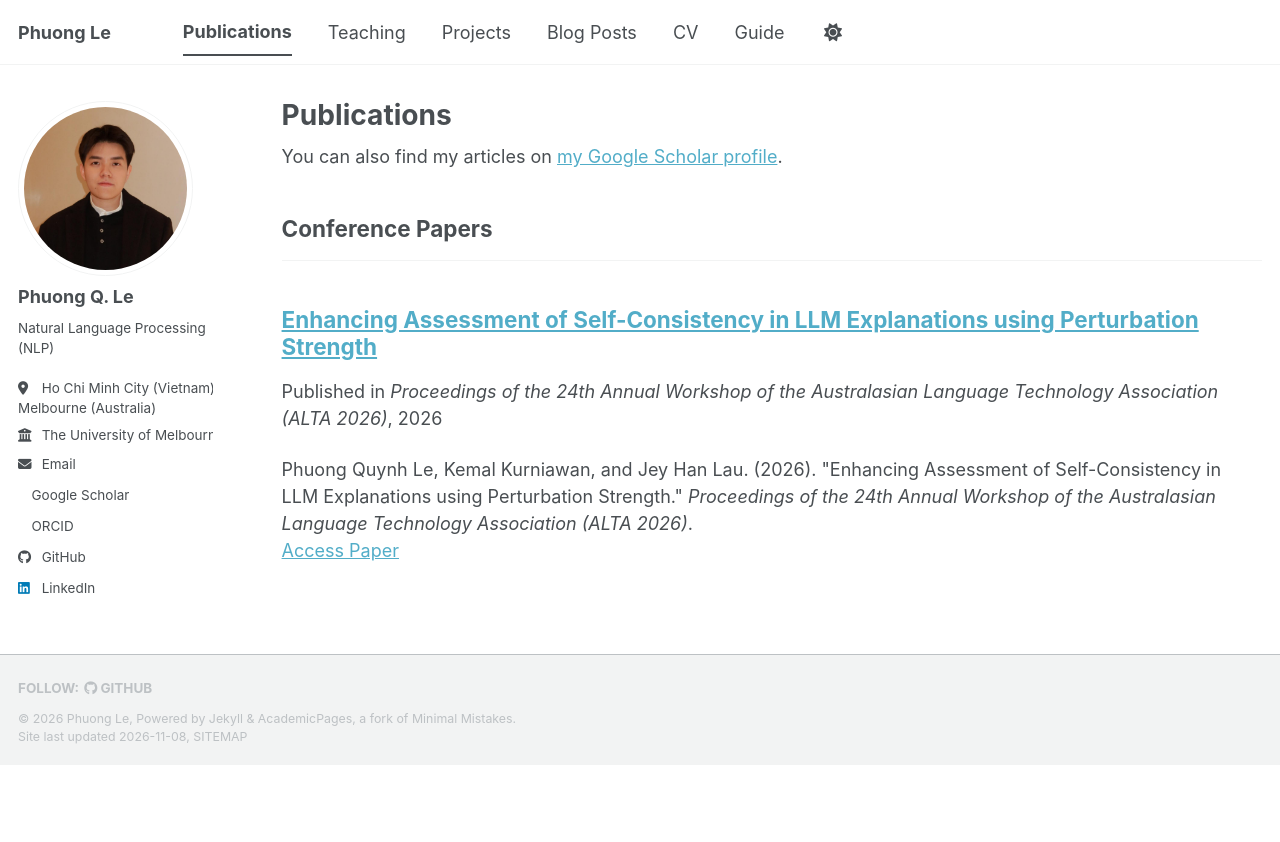
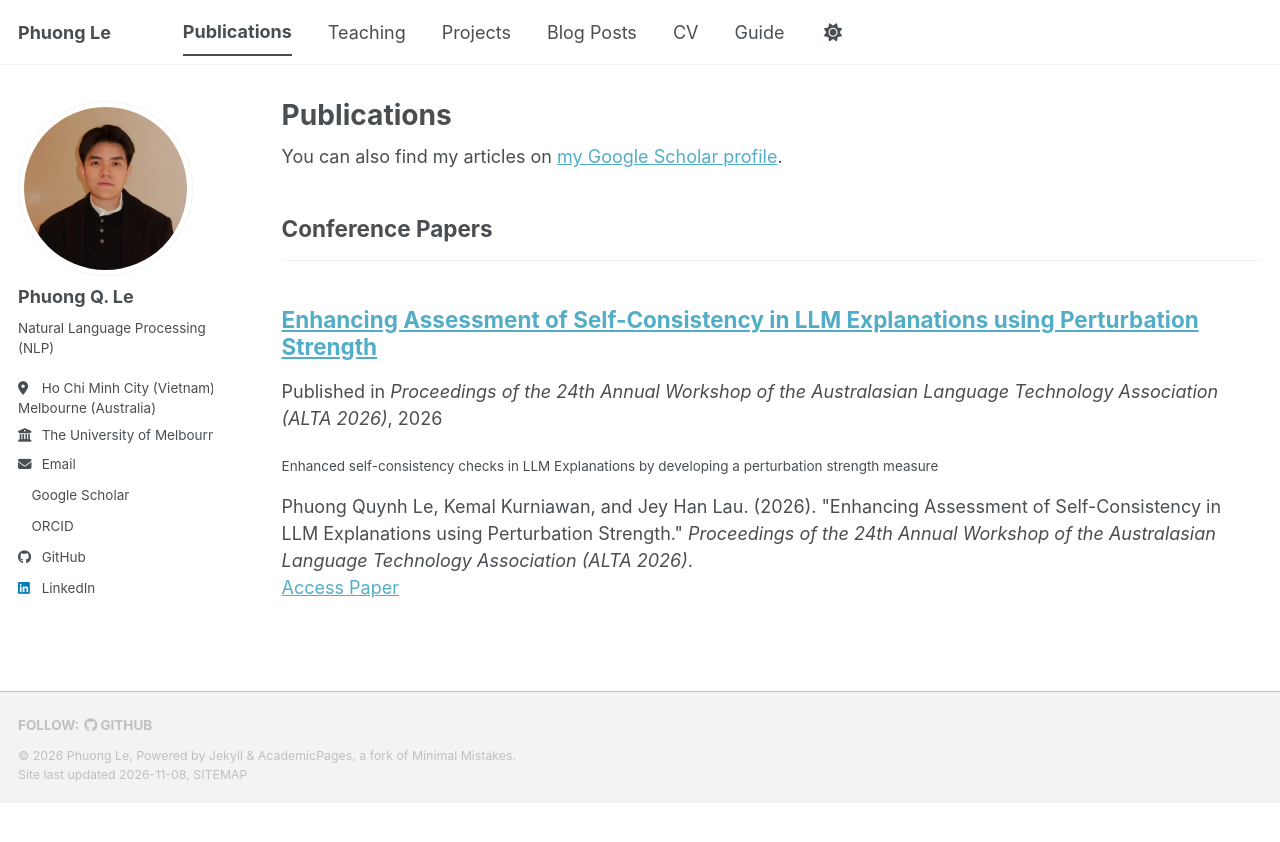
Before and after one commit to ple30/ple30.github.io, a Jekyll site: the page built from _pages/publications.html, in a window 1280 px wide. Shown: the top 842 px of the page. Built offline with Jekyll 4.4.1, drawn with Linux system fonts in a browser that asks for light colours; a script bundle is joined from its source files by our own code; a style sheet for code colours, icons or effects is not loaded.

Commit message:
Enhance excerpt for self-consistency assessment publication
Updated the excerpt to provide a clearer summary of the publication.

```diff
--- a/_publications/2026-11-15-enhancing-self-consistency-check.md
+++ b/_publications/2026-11-15-enhancing-self-consistency-check.md
@@ -3,7 +3,7 @@ title: "Enhancing Assessment of Self-Consistency in LLM Explanations using Pertu
 collection: publications
 category: conferences
 permalink: /publication/2026-11-15-enhancing-self-consistency-check
-excerpt: ''
+excerpt: 'Enhanced self-consistency checks in LLM Explanations by developing a perturbation strength measure'
 date: 2026-11-15
 venue: 'Proceedings of the 24th Annual Workshop of the Australasian Language Technology Association (ALTA 2026)'
 paperurl: 'https://doi.org/10.48550/arXiv.2609.30849'
```
